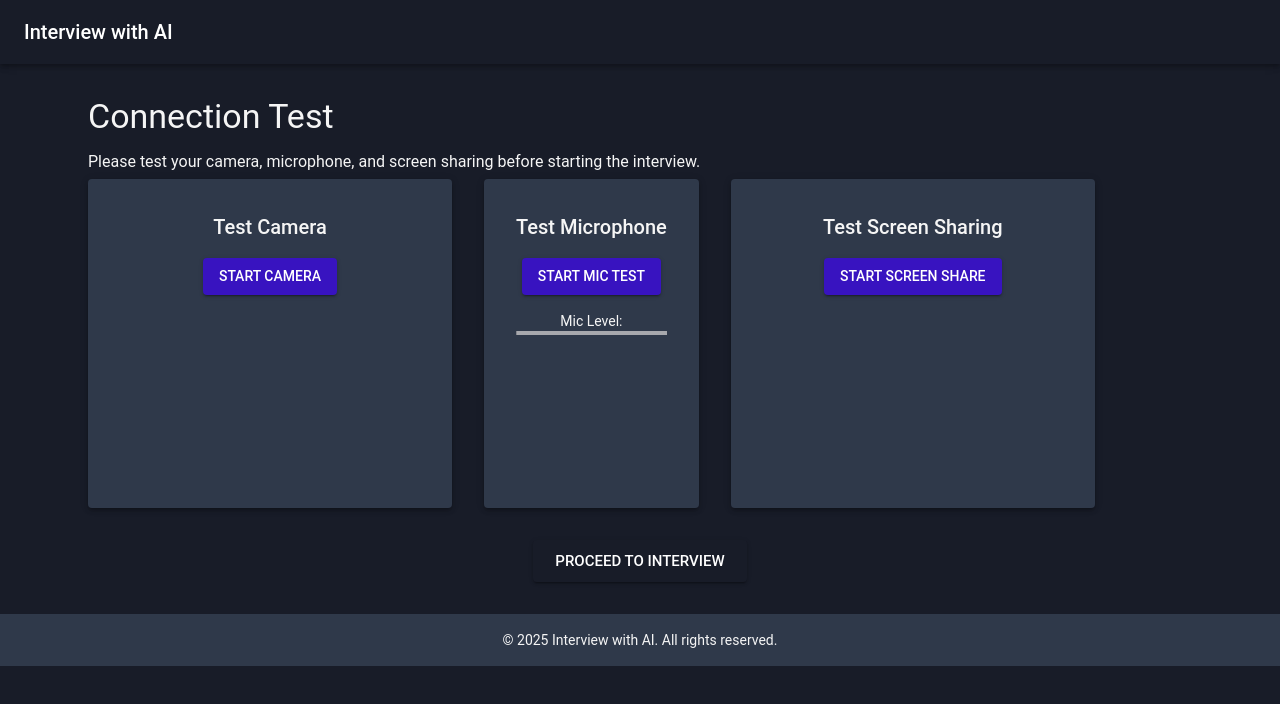
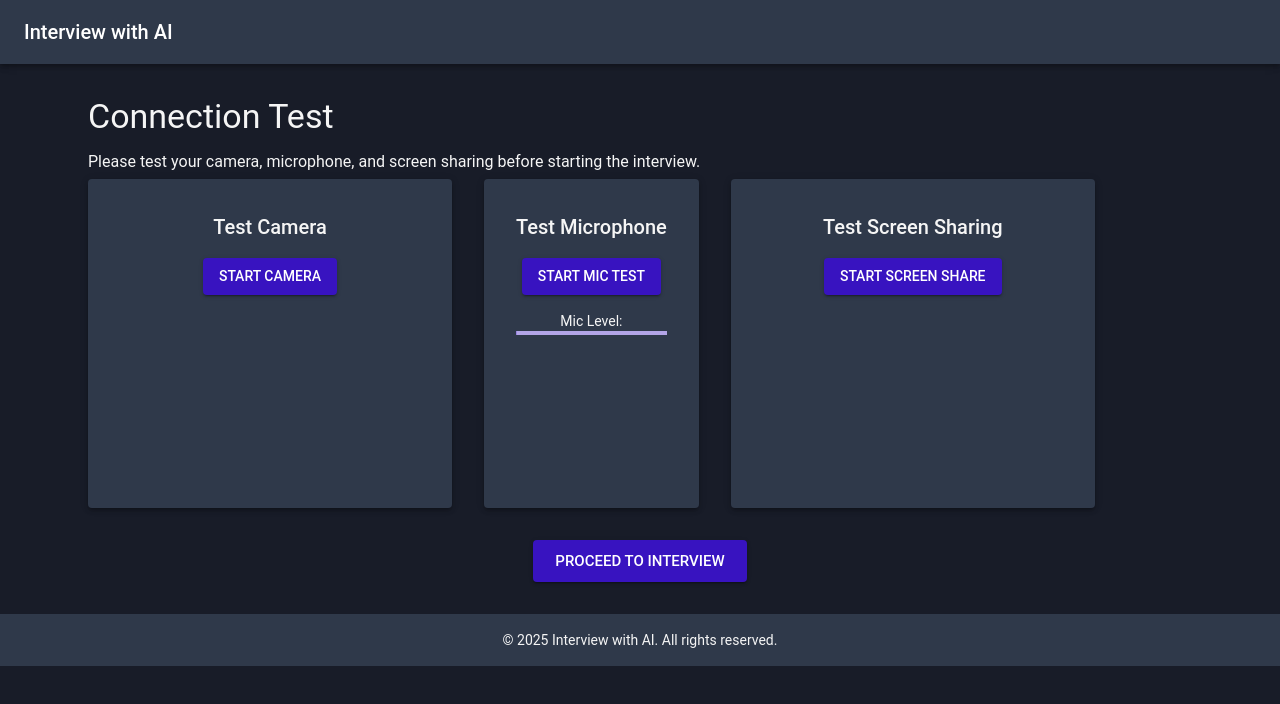
Before and after one commit to fjuncal/mock-interview-ia, a Next.js app: page /test-connection in a window 1280 px wide. Shown: the top 704 px of the page. Built offline with nearby package versions, Linux system fonts and the light colour scheme.

Commit message:
Improving our colors components

```diff
--- a/src/components/Layout.tsx
+++ b/src/components/Layout.tsx
@@ -1,13 +1,20 @@
+// components/Layout.tsx
+import React, { ReactNode } from "react";
 import { AppBar, Toolbar, Typography, Container, Box } from "@mui/material";
 
 interface LayoutProps {
-  children: React.ReactNode;
+  children: ReactNode;
 }
 
 export default function Layout({ children }: LayoutProps) {
   return (
     <Box sx={{ minHeight: "100vh", backgroundColor: "background.default" }}>
-      <AppBar position="static" elevation={4}>
+      {/* Sobrescrevendo o AppBar para não usar a cor primária do tema */}
+      <AppBar
+        position="static"
+        elevation={4}
+        sx={{ backgroundColor: "#2F394A" }}
+      >
         <Toolbar>
           <Typography variant="h6" component="div">
             Interview with AI
--- a/src/pages/_app.tsx
+++ b/src/pages/_app.tsx
@@ -5,7 +5,7 @@ import CssBaseline from "@mui/material/CssBaseline";
 const theme = createTheme({
   palette: {
     primary: {
-      main: "#181C28",
+      main: "#3813c0", // Cor principal para botões e componentes que usam a cor primária
     },
     secondary: {
       main: "#2F394A",
@@ -17,6 +17,19 @@ const theme = createTheme({
     text: {
       primary: "#F5F5F5",
       secondary: "#B0B0B0",
+    },
+  },
+  components: {
+    MuiButton: {
+      styleOverrides: {
+        root: {
+          backgroundColor: "#3813c0",
+          color: "#fff",
+          "&:hover": {
+            backgroundColor: "#512dd3",
+          },
+        },
+      },
     },
   },
   typography: {
```
